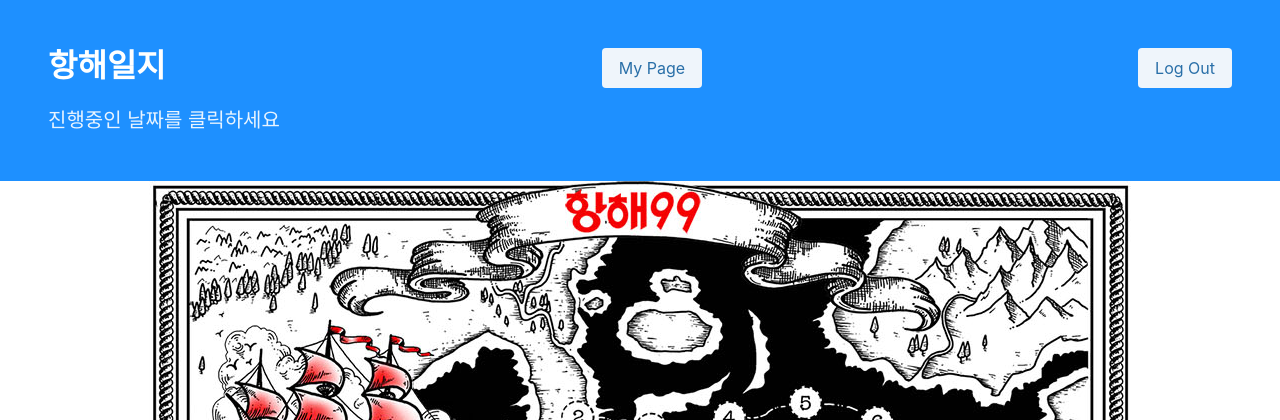
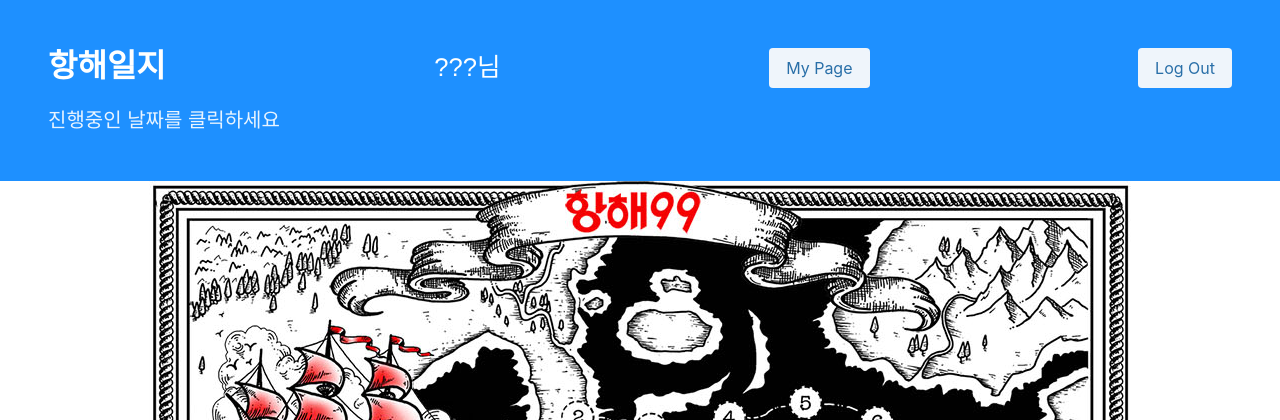
Before and after one commit to player31-kks/logBook, a Flask app: template templates/main.html in a window 1280 px wide. Shown: the top 420 px of the page. Run offline with Flask 2, Linux system fonts and the light colour scheme; the template is opened without the code that fills it, so the values that code supplies are empty.

Commit message:
login_email

```diff
--- a/static/src/main.js
+++ b/static/src/main.js
@@ -4,6 +4,7 @@ const friendEmail = document.querySelector('#friendEmail')
 const email = document.querySelector('#email')
 const logoutBtn = document.querySelector('#logout')
 const myPageBtn = document.querySelector('#my_page')
+const login_email = document.querySelector('#login_email')
 
 // email validation
 function isEamilVaild(asValue) {
--- a/templates/main.html
+++ b/templates/main.html
@@ -23,6 +23,7 @@
       <div class="hero-body">
         <div class="button-location">
           <p class="title">항해일지</p>
+          <p id = "login_email">???님</p>
           <button class="button is-info is-light" id="my_page">My Page</button>
           <button class="button is-info is-light" id="logout">Log Out</button>
         </div>
```
